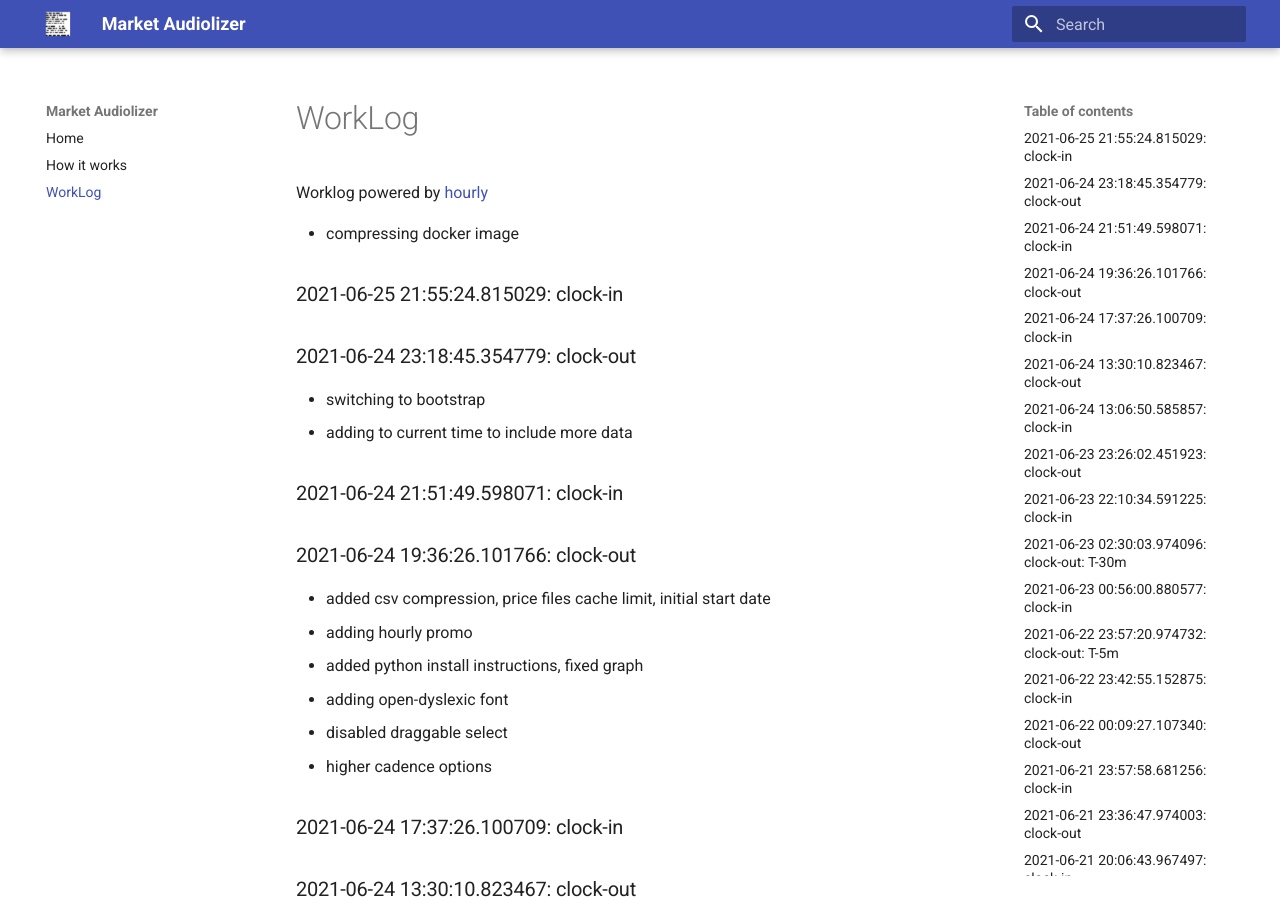
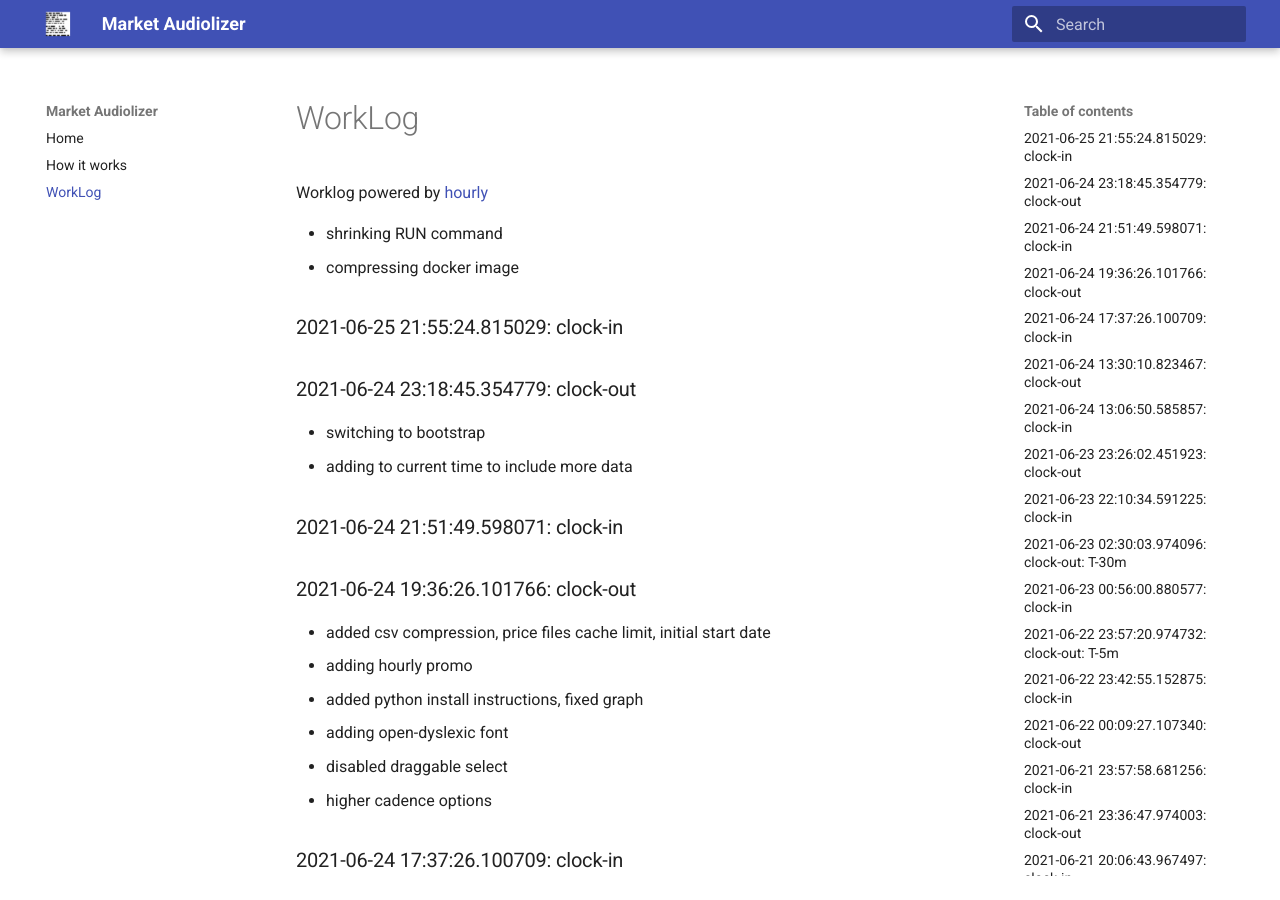
Before and after one commit to asherp/audiolizer, an MkDocs documentation site: the page built from docs/WorkLog.md, in a window 1280 px wide and 900 px high. Built offline with MkDocs 1.6.1 and Material for MkDocs 9.7.7, drawn with Linux system fonts in a browser that asks for light colours.

Commit message:
shrinking RUN command

```diff
--- a/WorkLog.md
+++ b/WorkLog.md
@@ -1,3 +1,4 @@
+* shrinking RUN command
 * compressing docker image
 
 ### 2021-06-25 21:55:24.815029: clock-in
```
Also changed, not shown: 1 other file.
